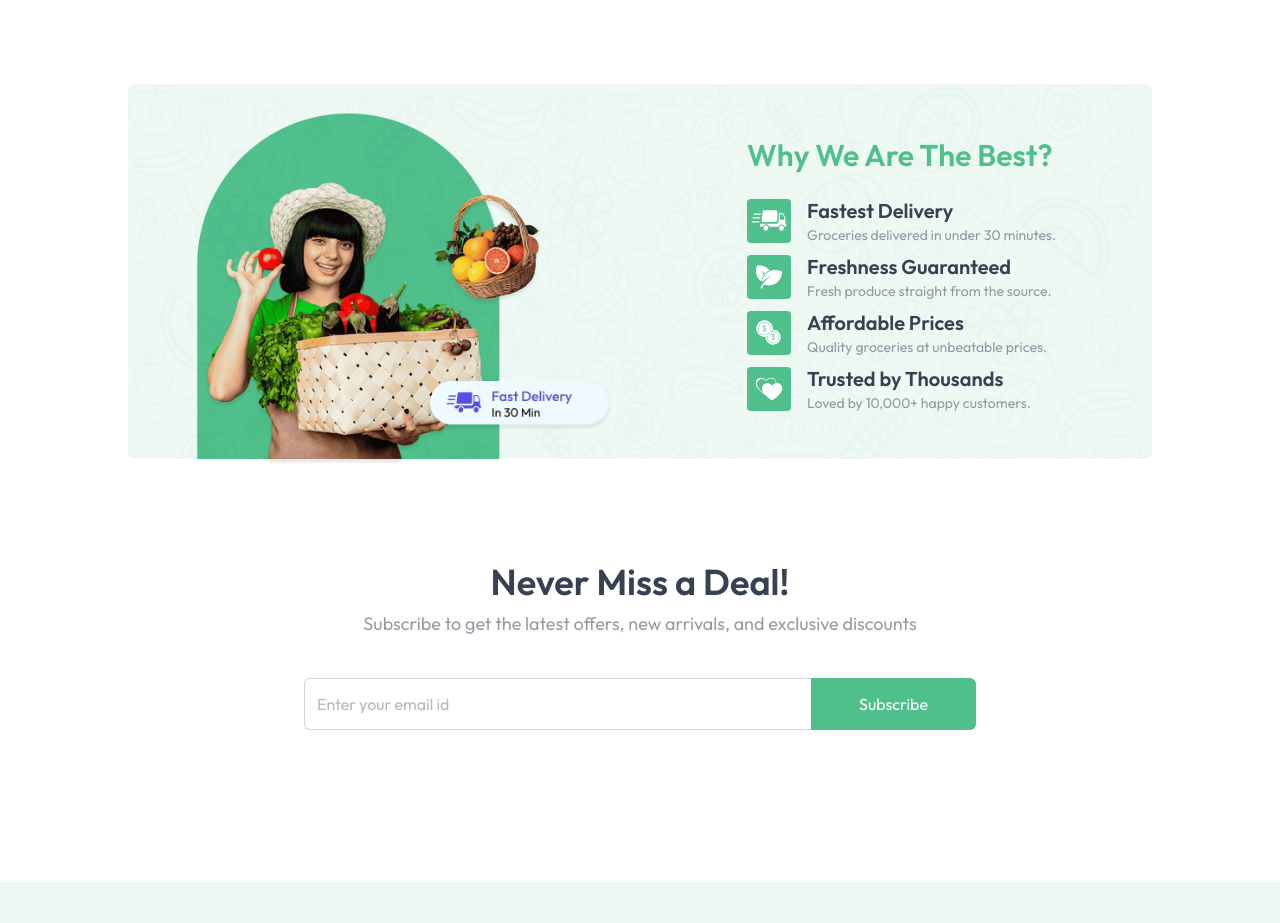
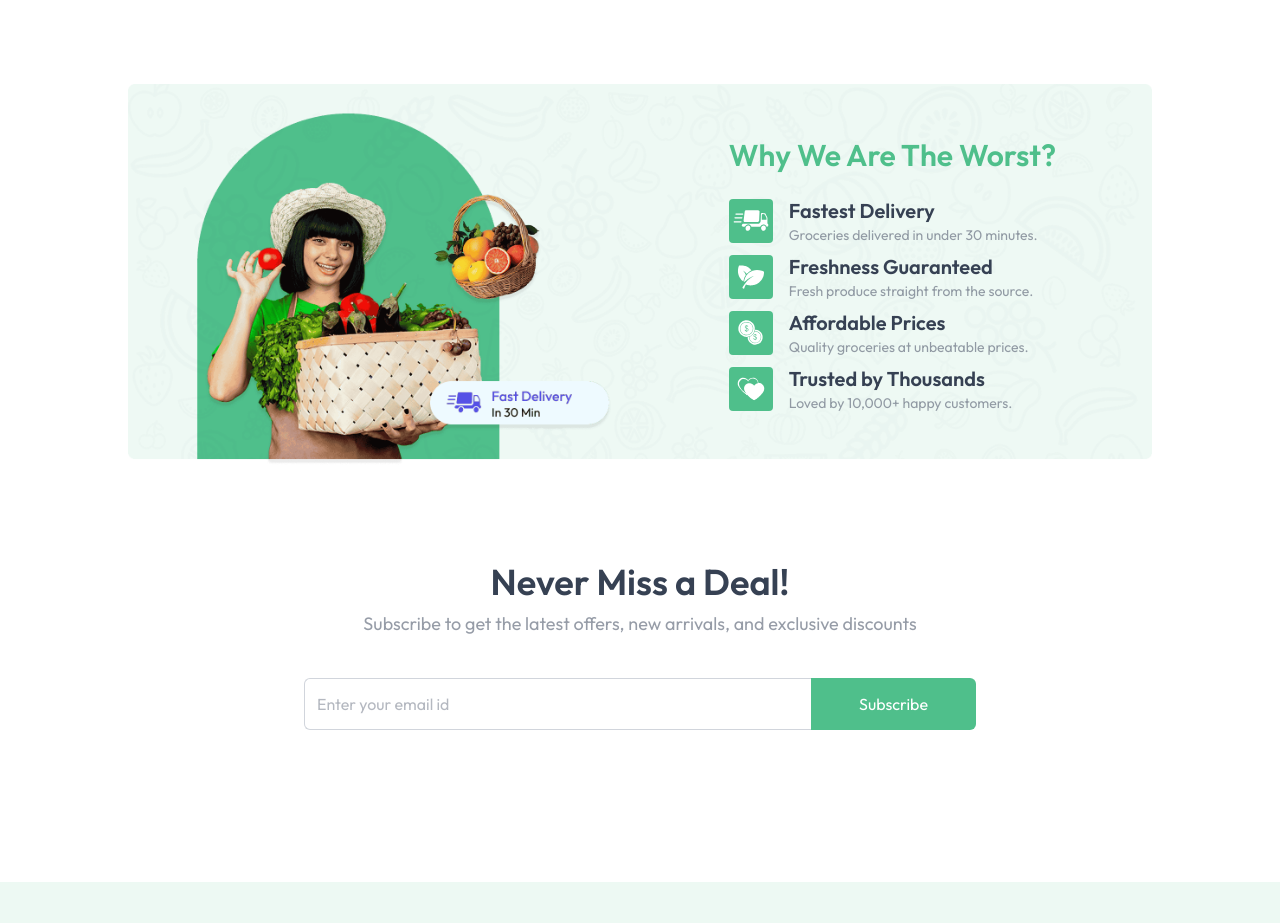
Before and after one commit to inshaxkhan/freshly, a React (Vite) app in the folder client/: page / in a window 1280 px wide. Shown: the part 960-1883 px from the top of the page. Built offline with nearby package versions, Linux system fonts and the light colour scheme; no server answers.

Commit message:
Change 'Why We Are The Best?' to 'Why We Are The Worst?'

```diff
--- a/client/src/components/BottomBanner.jsx
+++ b/client/src/components/BottomBanner.jsx
@@ -8,7 +8,7 @@ const BottomBanner = () => {
         <img className='w-full md:hidden' src={assets.bottom_banner_image_sm} alt="banner" />
         <div className='absolute inset-0 flex flex-col items-center md:items-end md:justify-center pt-16 md:pt-0 md:pr-24'>
             <div>
-                <h1 className='text-2xl md:text-3xl font-semibold text-primary mb-6'>Why We Are The Best?</h1>
+                <h1 className='text-2xl md:text-3xl font-semibold text-primary mb-6'>Why We Are The Worst?</h1>
                 {features.map((feature, index)=>(
                     <div key={index} className='flex items-center gap-4 mt-2'>
                         <img src={feature.icon} alt={feature.title} className='md:w-11 w-9' />
```
